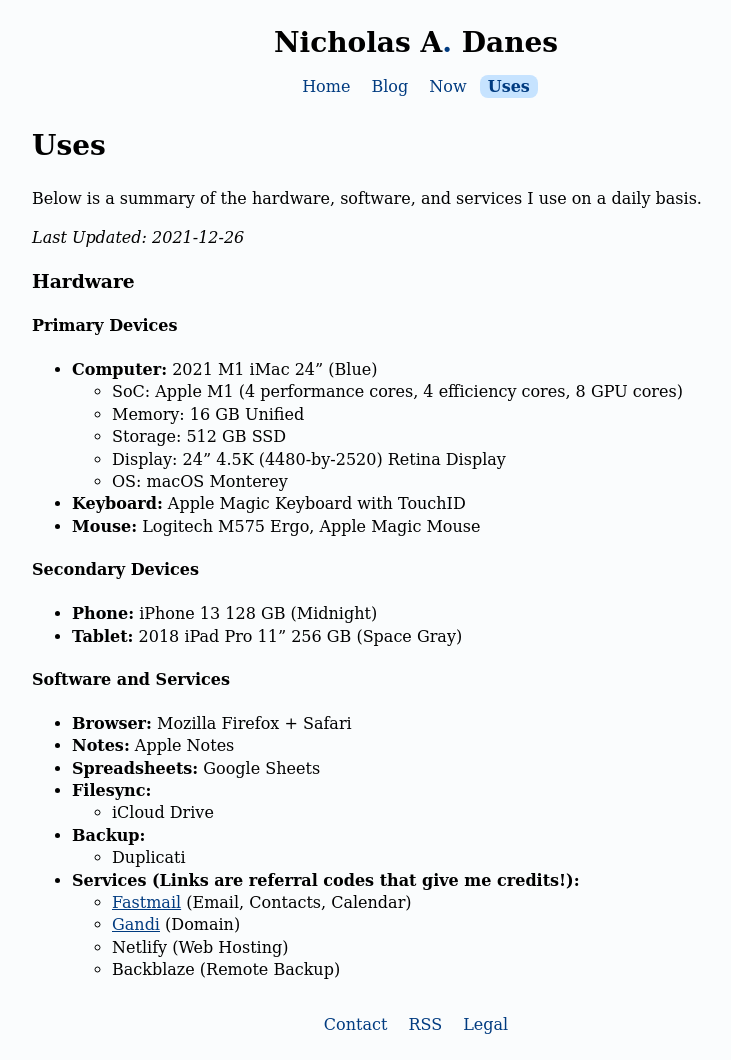
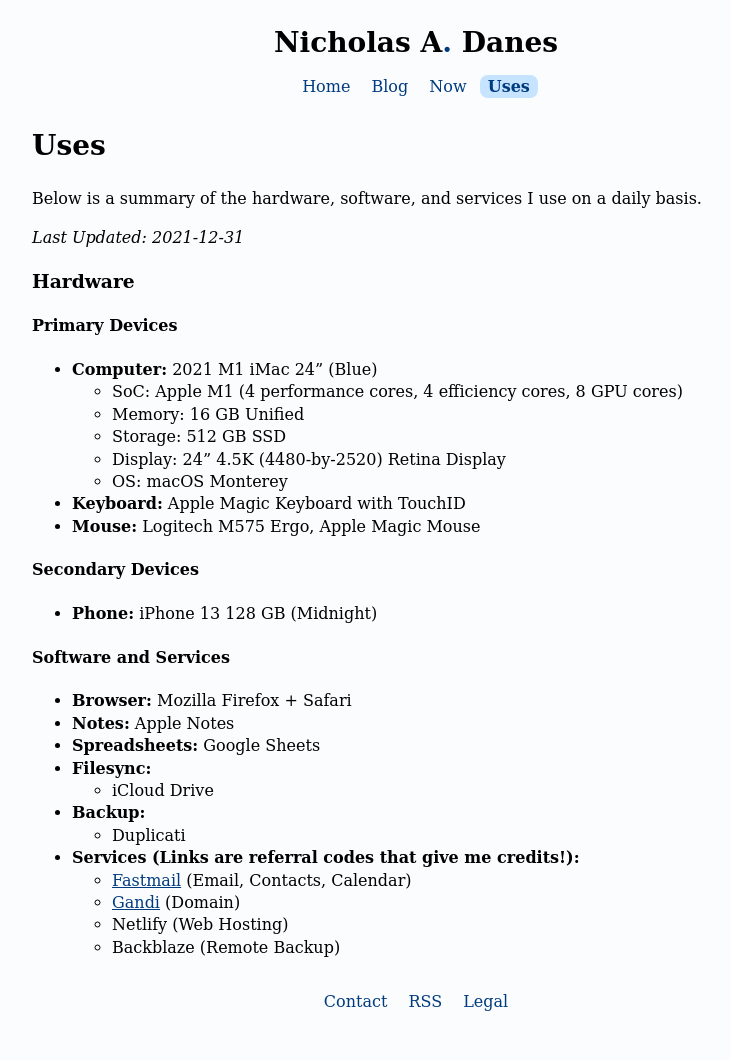
Before and after one commit to danesnick/old_website, a Jekyll site: the page built from uses.markdown, in a window 1280 px wide. Shown: the whole page, without its empty margins (224-955 px from the left). Built offline with Jekyll 4.4.1, drawn with Linux system fonts in a browser that asks for light colours; after the commit the page ends 1038 px from its top, so only the background shows below that.

Commit message:
Updated uses page

```diff
--- a/uses.markdown
+++ b/uses.markdown
@@ -7,7 +7,7 @@
 
 Below is a summary of the hardware, software, and services I use on a daily basis.
 
-*Last Updated: 2021-12-26*
+*Last Updated: 2021-12-31*
 
 ### Hardware
 
@@ -30,7 +30,6 @@
 #### Secondary Devices
 
 * **Phone:** iPhone 13 128 GB (Midnight)
-* **Tablet:** 2018 iPad Pro 11" 256 GB (Space Gray)
 
 #### Software and Services
 
```
